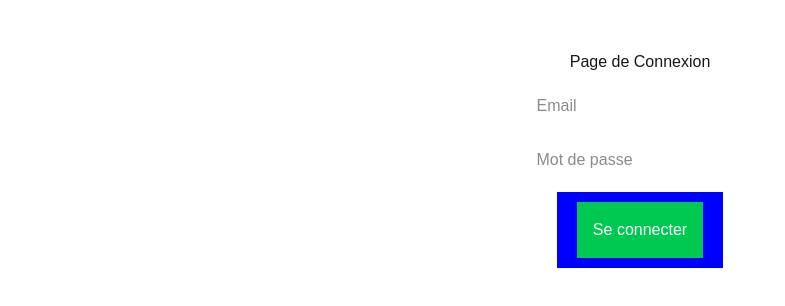
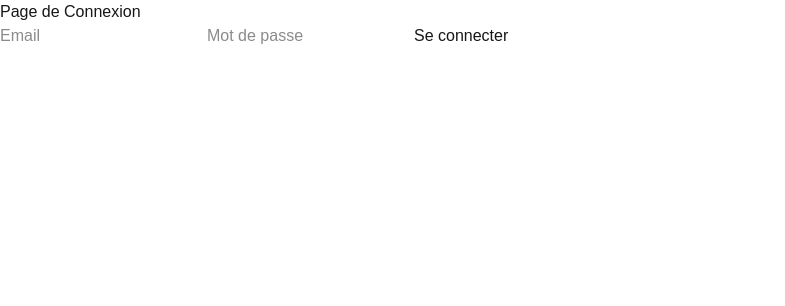
Before and after one commit to RFHJesus/NextJS, a Next.js app: page /login in a window 1280 px wide. Shown: the top 306 px of the page, without its empty margins (0-785 px from the left). Built offline with nearby package versions, Linux system fonts and the light colour scheme.

Commit message:
modification login et inscription

```diff
--- a/app/login/page.tsx
+++ b/app/login/page.tsx
@@ -1,17 +1,15 @@
-'use client';
 
+// app/login/page.tsx
+
+// ✅ L'export doit être "default"
 export default function LoginPage() {
   return (
-    <main style={{ padding: '50px', textAlign: 'center' }}>
+    <main>
       <h1>Page de Connexion</h1>
       <form>
-        <input type="email" placeholder="Email" style={{ display: 'block', margin: '10px auto', padding: '10px' }} />
-        <input type="password" placeholder="Mot de passe" style={{ display: 'block', margin: '10px auto', padding: '10px' }} />
-        <button type="submit" style={{ padding: '10px 20px', backgroundColor: 'blue', color: 'white' }}>
-
-        <div className="bg-green-500 text-white p-4"> Se connecter
- </div>
-        </button>
+        <input type="email" name="email" placeholder="Email" />
+        <input type="password" name="password" placeholder="Mot de passe" />
+        <button type="submit">Se connecter</button>
       </form>
     </main>
   );
```
